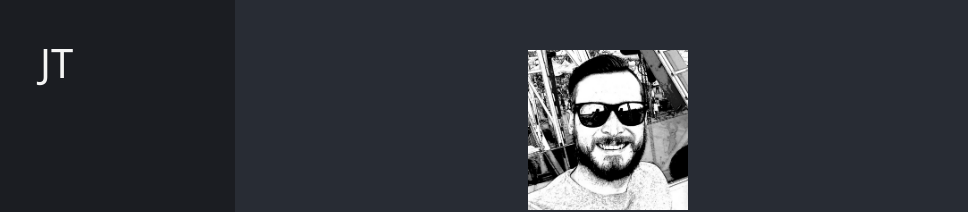
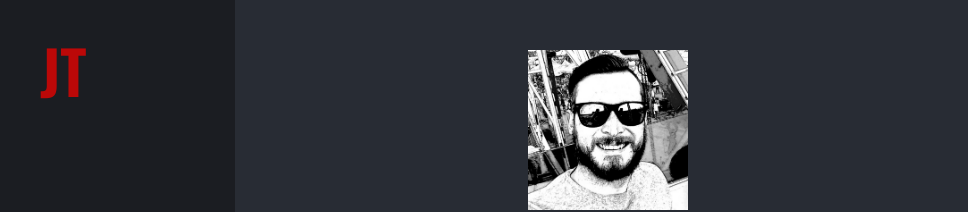
Before and after one commit to B0NG0FURY/b0ng0fury.github.io, a React (Create React App) app: page / in a window 1280 px wide. Shown: the top 212 px of the page, without its empty margins (15-983 px from the left). Built offline with nearby package versions, Linux system fonts and the light colour scheme.

Commit message:
changed style and font of home button within nav.

```diff
--- a/public/index.html
+++ b/public/index.html
@@ -30,7 +30,10 @@
       integrity="sha384-1BmE4kWBq78iYhFldvKuhfTAU6auU8tT94WrHftjDbrCEXSU1oBoqyl2QvZ6jIW3"
       crossorigin="anonymous"
     />
-    <title>React App</title>
+    <link rel="preconnect" href="https://fonts.googleapis.com">
+    <link rel="preconnect" href="https://fonts.gstatic.com" crossorigin>
+    <link href="https://fonts.googleapis.com/css2?family=Merriweather:wght@700&family=Oswald:wght@600&display=swap&effect=anaglyph|3d" rel="stylesheet">
+    <title>JT</title>
   </head>
   <body>
     <noscript>You need to enable JavaScript to run this app.</noscript>
--- a/src/App.css
+++ b/src/App.css
@@ -66,7 +66,10 @@
 }
 
 .nav-home {
-  margin: -40px 0px 0px 45px
+  margin: -40px 0px 0px 45px;
+  font-family: "Oswald";
+  font-size: 60px;
+  color: rgb(187, 8, 8);
 }
 
 .main {
--- a/src/components/Nav.js
+++ b/src/components/Nav.js
@@ -5,7 +5,7 @@
         return(
             <nav className="sidebar">
                 <button
-                    className="nav-btn nav-home"
+                    className="nav-btn nav-home font-effect-anaglyph font-effect-3d"
                     onClick={() => this.props.setActive("Welcome")}
                 >
                     JT
```
